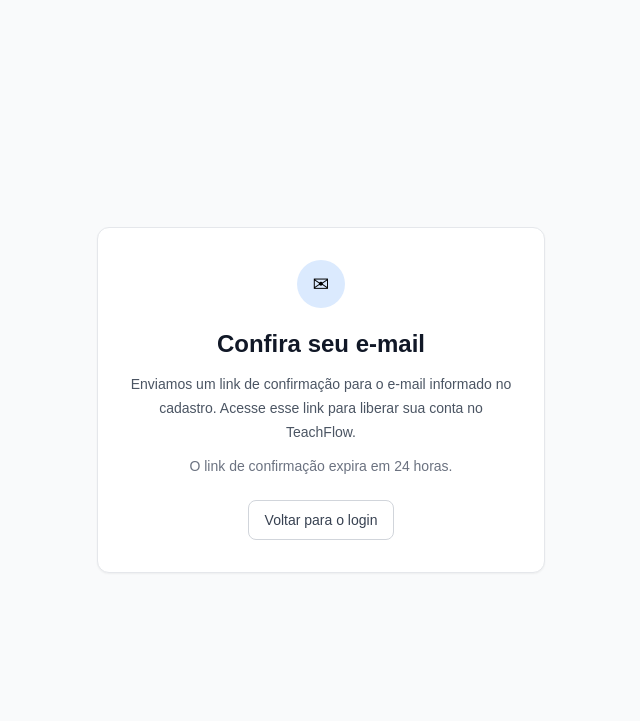
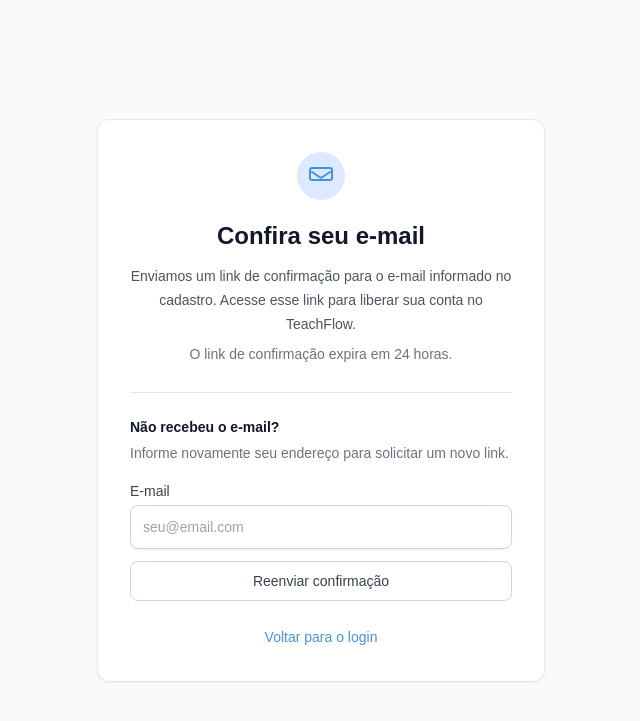
Before and after one commit to RenanDevKF/Projeto-TeachFlow, a Django app: page /accounts/register/check-email/ in a window 1280 px wide. Shown: the top 721 px of the page, without its empty margins (319-959 px from the left). Run offline with Django 5.2, Linux system fonts and the light colour scheme; style sheets or scripts are compiled from the project's sources.

Commit message:
feat: adiciona reenvio da confirmacao de email

```diff
--- a/TeachFlow/Templates/accounts/signup_check_email.html
+++ b/TeachFlow/Templates/accounts/signup_check_email.html
@@ -9,9 +9,23 @@
 </head>
 
 <body class="flex min-h-screen items-center justify-center bg-gray-50 px-4">
-    <div class="w-full max-w-md rounded-xl border border-gray-200 bg-white p-8 text-center shadow-sm">
+    <div class="w-full max-w-md rounded-xl border border-gray-200 bg-white p-8 shadow-sm">
+
+        <div class="text-center">
             <div class="mx-auto flex h-12 w-12 items-center justify-center rounded-full bg-blue-100">
-            <span class="text-xl">✉</span>
+                <svg
+                    class="h-6 w-6 text-primary"
+                    fill="none"
+                    stroke="currentColor"
+                    viewBox="0 0 24 24"
+                >
+                    <path
+                        stroke-linecap="round"
+                        stroke-linejoin="round"
+                        stroke-width="2"
+                        d="M3 8l7.89 5.26a2 2 0 002.22 0L21 8m-18 8h18a2 2 0 002-2V6a2 2 0 00-2-2H3a2 2 0 00-2 2v8a2 2 0 002 2z"
+                    ></path>
+                </svg>
             </div>
 
             <h1 class="mt-5 text-2xl font-bold text-gray-900">
@@ -23,16 +37,74 @@
                 Acesse esse link para liberar sua conta no TeachFlow.
             </p>
 
-        <p class="mt-3 text-sm text-gray-500">
+            <p class="mt-2 text-sm text-gray-500">
                 O link de confirmação expira em 24 horas.
             </p>
+        </div>
 
+        {% if messages %}
+            <div class="mt-6">
+                {% for message in messages %}
+                    <div class="rounded-lg bg-green-50 px-4 py-3 text-sm text-green-700">
+                        {{ message }}
+                    </div>
+                {% endfor %}
+            </div>
+        {% endif %}
+
+        <div class="mt-7 border-t border-gray-200 pt-6">
+            <h2 class="text-sm font-semibold text-gray-900">
+                Não recebeu o e-mail?
+            </h2>
+
+            <p class="mt-1 text-sm leading-6 text-gray-500">
+                Informe novamente seu endereço para solicitar um novo link.
+            </p>
+
+            <form
+                method="post"
+                action="{% url 'resend_activation_email' %}"
+                class="mt-4 space-y-3"
+            >
+                {% csrf_token %}
+
+                <div>
+                    <label
+                        for="activation-email"
+                        class="mb-1 block text-sm font-medium text-gray-700"
+                    >
+                        E-mail
+                    </label>
+
+                    <input
+                        type="email"
+                        name="email"
+                        id="activation-email"
+                        autocomplete="email"
+                        required
+                        class="h-11 w-full rounded-lg border border-gray-300 px-3 text-sm text-gray-700 shadow-sm focus:border-primary focus:outline-none focus:ring-2 focus:ring-blue-200"
+                        placeholder="seu@email.com"
+                    >
+                </div>
+
+                <button
+                    type="submit"
+                    class="inline-flex h-10 w-full items-center justify-center rounded-lg border border-gray-300 bg-white px-4 text-sm font-medium text-gray-700 transition-colors hover:bg-gray-50"
+                >
+                    Reenviar confirmação
+                </button>
+            </form>
+        </div>
+
+        <div class="mt-6 text-center">
             <a
                 href="{% url 'login' %}"
-            class="mt-6 inline-flex h-10 items-center justify-center rounded-lg border border-gray-300 bg-white px-4 text-sm font-medium text-gray-700 hover:bg-gray-50"
+                class="text-sm font-medium text-primary hover:underline"
             >
                 Voltar para o login
             </a>
         </div>
+
+    </div>
 </body>
 </html>
--- a/TeachFlow/accounts/urls.py
+++ b/TeachFlow/accounts/urls.py
@@ -9,6 +9,7 @@ from .views import (
     CustomLoginView,
     CustomLogoutView,
     ProfileView,
+    ResendActivationEmailView,
     SignupCheckEmailView,
     SignupView,
 )
@@ -16,6 +17,7 @@ from .views import (
 urlpatterns = [
     path('register/', never_cache(csrf_protect(SignupView.as_view())), name='register'),
     path('register/check-email/', never_cache(SignupCheckEmailView.as_view()), name='signup_check_email'),
+    path('register/resend-activation/', never_cache(csrf_protect(ResendActivationEmailView.as_view())), name='resend_activation_email'),
     path('activate/<str:token>/', never_cache(ActivateAccountView.as_view()), name='activate_account'),
     path('login/', never_cache(csrf_protect(CustomLoginView.as_view())), name='login'),
     path('logout/', never_cache(CustomLogoutView.as_view()), name='logout'),
--- a/TeachFlow/accounts/views.py
+++ b/TeachFlow/accounts/views.py
@@ -130,6 +130,33 @@ class SignupView(CreateView):
 class SignupCheckEmailView(TemplateView):
     template_name = 'accounts/signup_check_email.html'
 
+@method_decorator(csrf_protect, name='dispatch')
+@method_decorator(never_cache, name='dispatch')
+class ResendActivationEmailView(View):
+    def post(self, request):
+        email = ' '.join(request.POST.get('email', '').split())
+
+        if email:
+            user = CustomUser.objects.filter(
+                email__iexact=email,
+                is_active=False,
+            ).first()
+
+            if user:
+                send_account_activation_email(
+                    request,
+                    user,
+                )
+
+        messages.success(
+            request,
+            (
+                'Se existir uma conta aguardando confirmação para este e-mail, '
+                'um novo link foi enviado.'
+            ),
+        )
+
+        return redirect('signup_check_email')
 
 @method_decorator(never_cache, name='dispatch')
 class ActivateAccountView(View):
```
Also changed, not shown: TeachFlow/Templates/accounts/account_activation_result.html (+15 -1 lines). Lines whose indentation alone changed are shown as unchanged.
